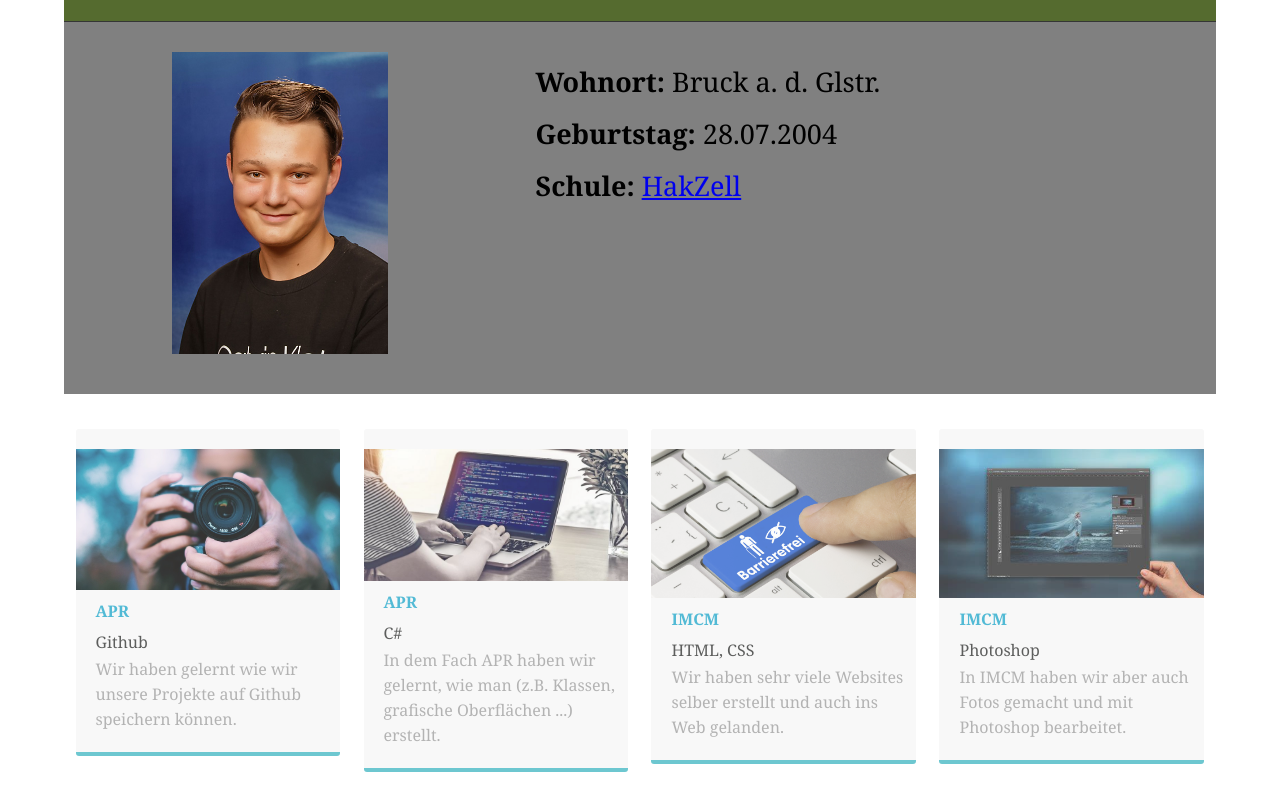
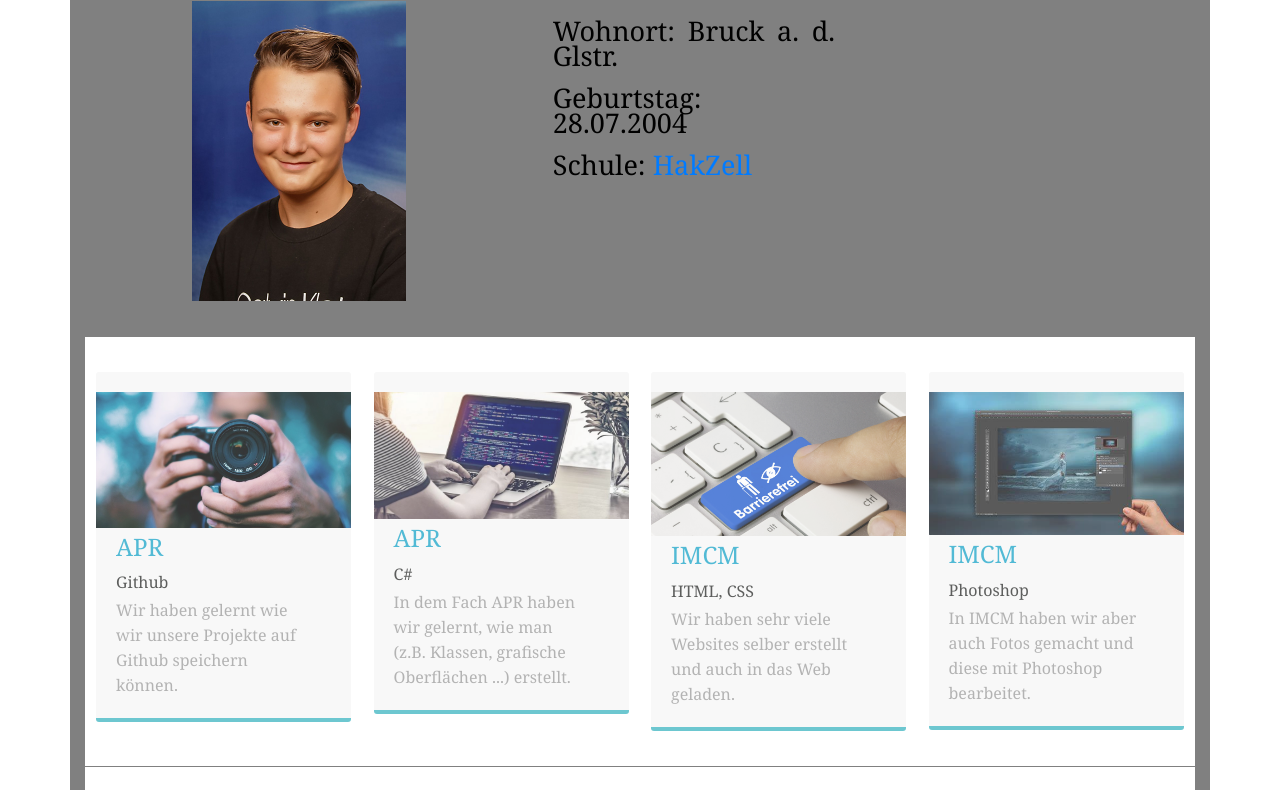
Before and after one commit to fschernthaner/fschernthaner.github.io, a plain HTML site: page index.html in a window 1280 px wide. Shown: the part 97-887 px from the top of the page. Drawn offline with nearby package versions, Linux system fonts and the light colour scheme.

Commit message:
Bootstrap hinzugefügt

```diff
--- a/index.html
+++ b/index.html
@@ -1,9 +1,12 @@
 <!doctype html>
-<html>
+<html lang="en">
 <head>
-<meta charset="utf-8">
-<meta http-equiv="X-UA-Compatible" content="IE=edge">
-<meta name="viewport" content="width=device-width, initial-scale=1">
+  <meta charset="utf-8">
+  <meta name="viewport" content="width=device-width, initial-scale=1">
+  <link rel="stylesheet" href="https://maxcdn.bootstrapcdn.com/bootstrap/4.5.2/css/bootstrap.min.css">
+  <script src="https://ajax.googleapis.com/ajax/libs/jquery/3.5.1/jquery.min.js"></script>
+  <script src="https://cdnjs.cloudflare.com/ajax/libs/popper.js/1.16.0/umd/popper.min.js"></script>
+  <script src="https://maxcdn.bootstrapcdn.com/bootstrap/4.5.2/js/bootstrap.min.js"></script>
 <title>Portfolio</title>
 <link href="css/simpleGridTemplate.css" rel="stylesheet" type="text/css">
 </head>
@@ -39,18 +42,15 @@
     <div class="thumbnail"> <a href="#"><img src="Fotos/barrierefreies_Internet_v2.jpg" alt="" width="940" class="cards"/></a>
       <h4>IMCM</h4>
       <p class="tag">HTML, CSS</p>
-      <p class="text_column">Wir haben sehr viele Websites selber erstellt und auch ins Web gelanden.</p>
+      <p class="text_column">Wir haben sehr viele Websites selber erstellt und auch in das Web geladen.</p>
     </div>
     <div class="thumbnail"> <a href="#"><img src="Fotos/OIP.jpg" alt="" width="474" class="cards"/></a>
       <h4>IMCM</h4>
       <p class="tag">Photoshop&nbsp;&nbsp;</p>
-      <p class="text_column">In IMCM haben wir aber auch Fotos gemacht und mit Photoshop bearbeitet.</p>
+      <p class="text_column">In IMCM haben wir aber auch Fotos gemacht und diese mit Photoshop bearbeitet.</p>
     </div>
   </div>
   <div class="gallery">
-
-
-
 
   </div>
   <!-- Footer Section -->
```
